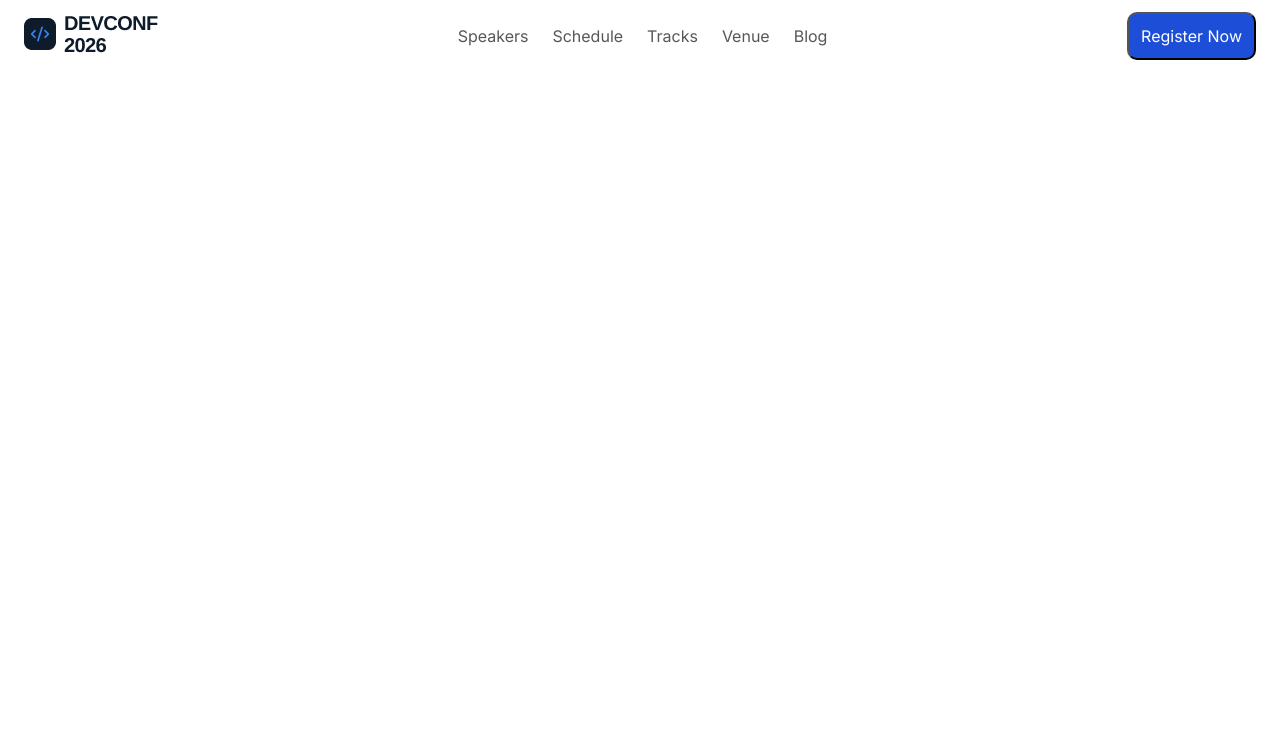
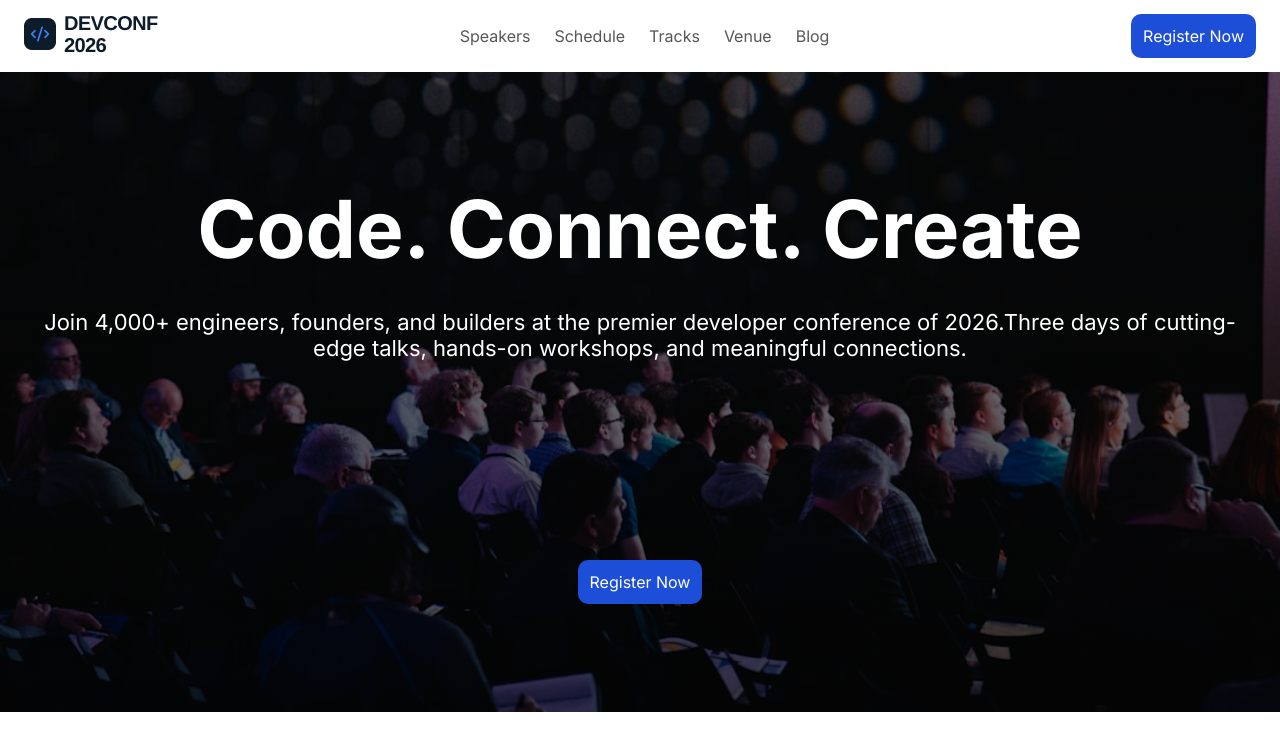
Before and after one commit to Ashik756/Dev-Conference, a plain HTML site: page index.html in a window 1280 px wide. Drawn offline with Linux system fonts and the light colour scheme.

Commit message:
Hero section done

```diff
--- a/index.html
+++ b/index.html
@@ -1,16 +1,25 @@
 <!DOCTYPE html>
 <html lang="en">
+
 <head>
     <meta charset="UTF-8">
-    <meta name="viewport" content="width=device-width, initial-scale=1.0">
-    <link rel="stylesheet" href="./style.css">
+    <meta name="viewport"
+          content="width=device-width, initial-scale=1.0">
+    <link rel="shortcut icon"
+          href="./assets/logo-mini.png"
+          type="image/png">
+    <link rel="stylesheet"
+          href="./style.css">
     <title>Dev Conference</title>
 </head>
+
 <body>
     <header>
+        <!-- navigation section -->
         <nav class="nav">
             <div>
-                <img src="./assets/logo.png" alt="logo">
+                <img src="./assets/logo.png"
+                     alt="logo">
             </div>
             <div>
                 <ul class="nav-links">
@@ -22,9 +31,22 @@
                 </ul>
             </div>
             <div>
+                <button type="button"
+                        class="btn-primary">Register Now</button>
+            </div>
+        </nav>
+
+        <!-- hero section -->
+        <section class="hero">
+            <div class="hero-text">
+                <h1>Code. Connect. Create</h1>
+                <p>Join 4,000+ engineers, founders, and builders at the premier developer conference of 2026.Three days
+                    of cutting-edge talks, hands-on workshops, and meaningful connections.</p>
+            </div>
+            <div>
                 <button type="button" class="btn-primary">Register Now</button>
             </div>
-        </nav>
+        </section>
     </header>
     <main>
 
@@ -33,4 +55,5 @@
 
     </footer>
 </body>
+
 </html>
--- a/style.css
+++ b/style.css
@@ -10,16 +10,18 @@
 a{text-decoration: none;}
 li{list-style: none;}
 
-header,main,footer{
+main,footer{
     max-width: 1280px;
     margin: auto;
     padding: 0 24px;
 }
 
+/* navigation styling */
 .btn-primary{
     background-color: #1D4ED8;
     color: white;
     padding: 12px ;
+    border: none;
     border-radius: 10px;
     font: bold;
     font-size: 16px;
@@ -29,7 +31,9 @@ header,main,footer{
     display: flex;
     align-items: center;
     justify-content: space-between;
-    padding: 12px 0;
+    padding: 12px 24px;
+    max-width: 1280px;
+    margin: auto;
 }
 
 .nav-links{
@@ -42,3 +46,29 @@ header,main,footer{
 .nav-links li a{
     color: #575757;
 }
+
+/* hero section styling */
+.hero{
+    background-image: linear-gradient(rgba(0, 0, 0, 0.5), rgba(0, 0, 0, 0.685)), url("./assets/banner.jpg");
+    background-repeat: no-repeat;
+    background-size: cover;
+    background-position: center;
+    color: white;
+    min-height: 80vh;
+    text-align: center;
+    padding: 24px 0;
+    display: flex;
+    flex-direction: column;
+    justify-content: space-around;
+}
+
+.hero-text p{
+    max-width: 1280px;
+    margin: auto;
+    padding: 32px 24px;
+    font-size: 22px;
+}
+
+.hero-text h1{
+    font-size: 80px;
+}
```
